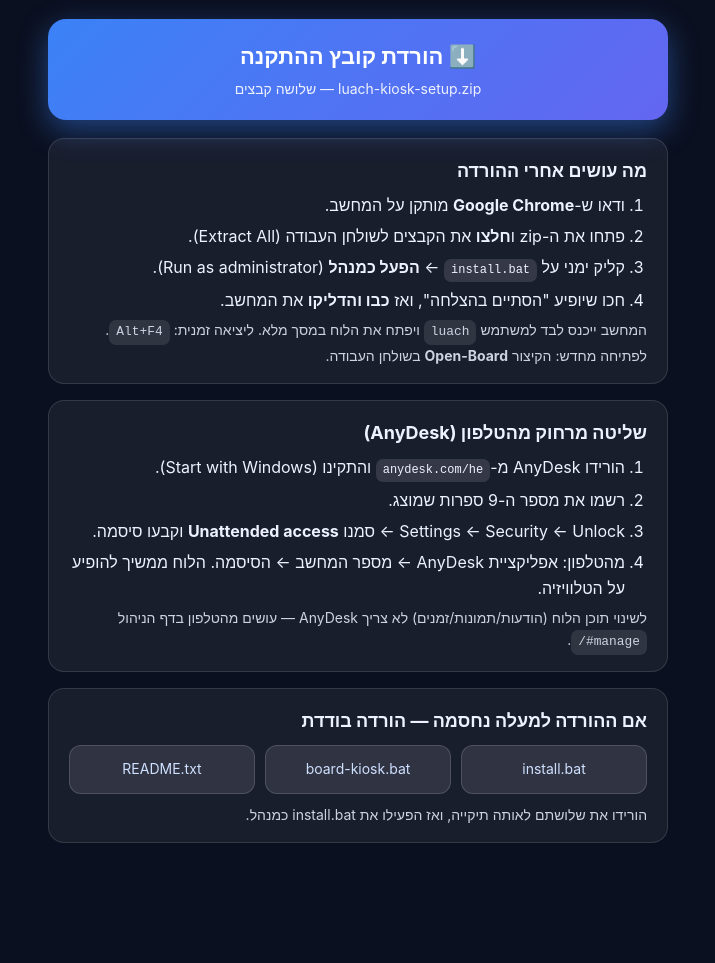
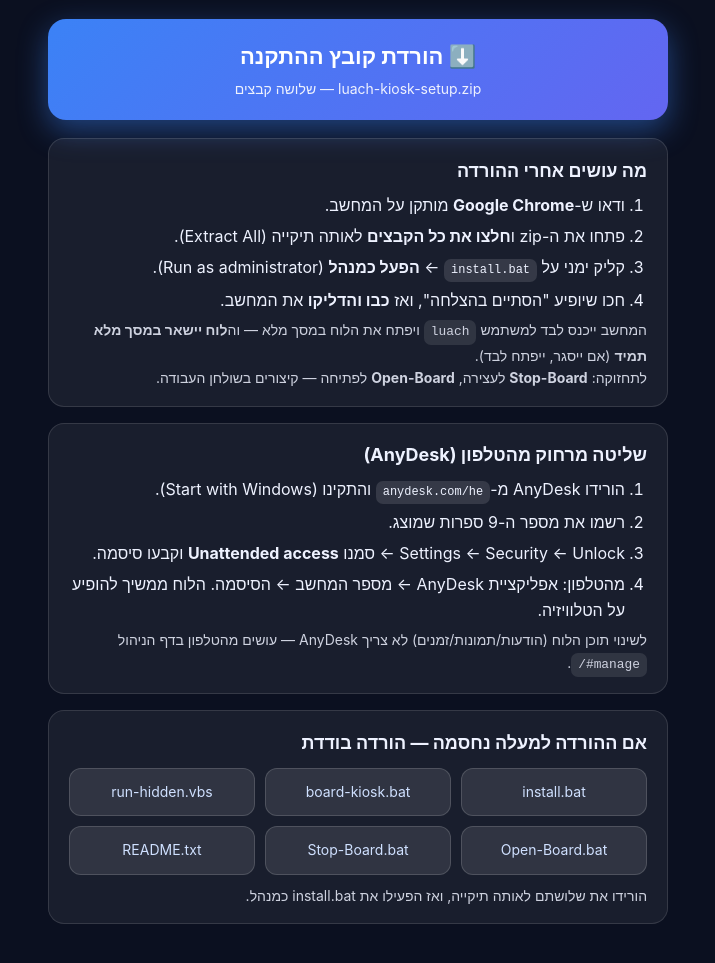
Before and after one commit to asherw770-commits/luach, a plain HTML site: page setup.html in a window 1280 px wide. Shown: the part 105-1068 px from the top of the page, without its empty margins (282-997 px from the left). Before the commit the page ends 988 px from the top, so only its background shows below. Drawn offline with Linux system fonts and the light colour scheme.

Commit message:
watchdog למסך מלא + כתובת קצרה s.html + קבצי תחזוקה

```diff
--- a/setup.html
+++ b/setup.html
@@ -46,12 +46,13 @@
     <h2>מה עושים אחרי ההורדה</h2>
     <ol>
       <li>ודאו ש-<b>Google Chrome</b> מותקן על המחשב.</li>
-      <li>פתחו את ה-zip ו<b>חלצו</b> את הקבצים לשולחן העבודה (Extract All).</li>
+      <li>פתחו את ה-zip ו<b>חלצו את כל הקבצים</b> לאותה תיקייה (Extract All).</li>
       <li>קליק ימני על <code>install.bat</code> ← <b>הפעל כמנהל</b> (Run as administrator).</li>
       <li>חכו שיופיע "הסתיים בהצלחה", ואז <b>כבו והדליקו</b> את המחשב.</li>
     </ol>
-    <div class="note">המחשב ייכנס לבד למשתמש <code>luach</code> ויפתח את הלוח במסך מלא.
-    ליציאה זמנית: <code>Alt+F4</code>. לפתיחה מחדש: הקיצור <b>Open-Board</b> בשולחן העבודה.</div>
+    <div class="note">המחשב ייכנס לבד למשתמש <code>luach</code> ויפתח את הלוח במסך מלא —
+    וה<b>לוח יישאר במסך מלא תמיד</b> (אם ייסגר, ייפתח לבד).<br>
+    לתחזוקה: <b>Stop-Board</b> לעצירה, <b>Open-Board</b> לפתיחה — קיצורים בשולחן העבודה.</div>
   </div>
 
   <div class="box">
@@ -71,6 +72,9 @@
     <div class="files">
       <a href="install.bat" download>install.bat</a>
       <a href="board-kiosk.bat" download>board-kiosk.bat</a>
+      <a href="run-hidden.vbs" download>run-hidden.vbs</a>
+      <a href="Open-Board.bat" download>Open-Board.bat</a>
+      <a href="Stop-Board.bat" download>Stop-Board.bat</a>
       <a href="README.txt" download>README.txt</a>
     </div>
     <div class="note" style="margin-top:10px">הורידו את שלושתם לאותה תיקייה, ואז הפעילו את install.bat כמנהל.</div>
```
Also changed, not shown: s.html (added, +10 -0 lines), README.txt, 6 other files.
